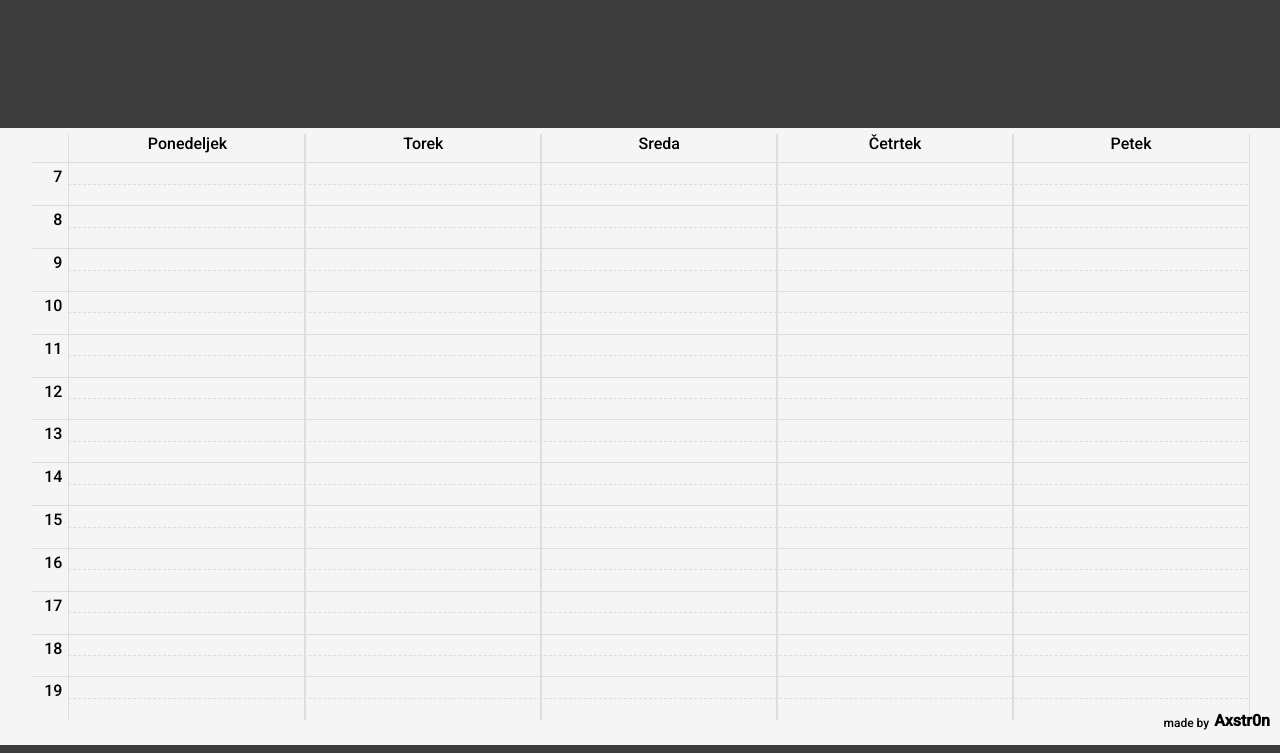
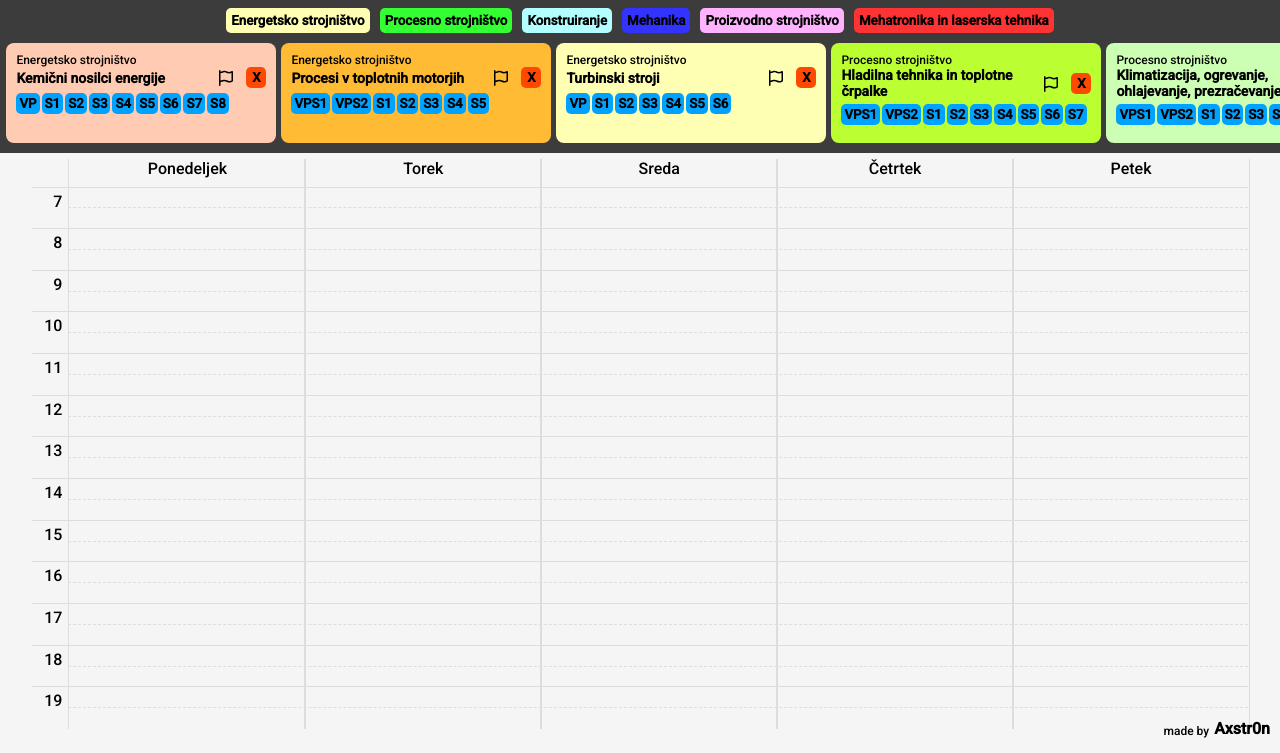
Before and after one commit to Axstr0n/TimeTable-FS-MAG-1.letnik, a plain HTML site: page index.html in a window 1280 px wide. Shown: the part 55-808 px from the top of the page. Drawn offline with Linux system fonts and the light colour scheme.

Commit message:
Update index.html

```diff
--- a/index.html
+++ b/index.html
@@ -89,7 +89,6 @@
             <div class="author"> Axstr0n</div>
         </div>
     </div>
-    <script src="data.js" defer></script>
     <script src="script.js" defer></script>
 </body>
 </html>
```
